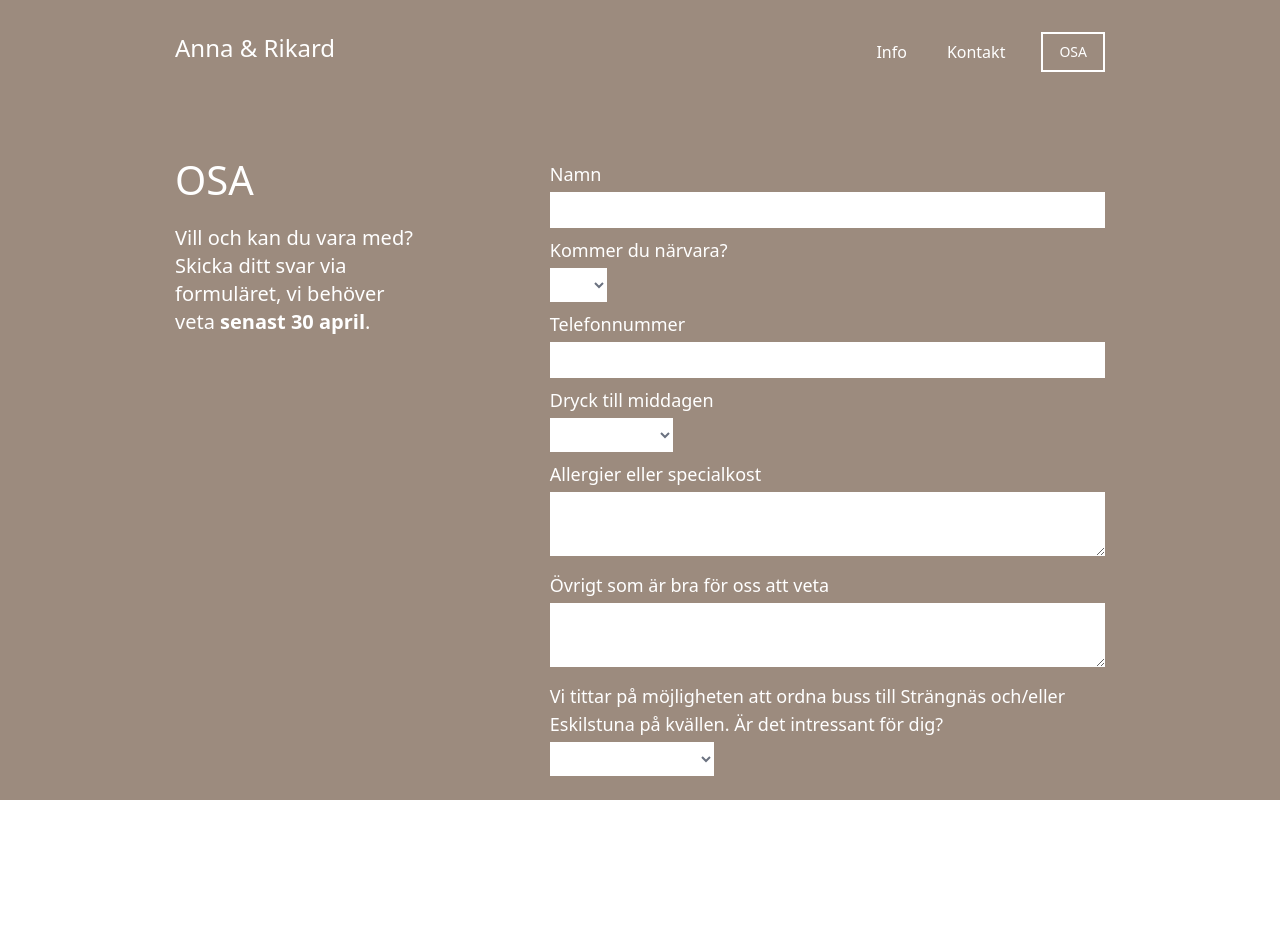
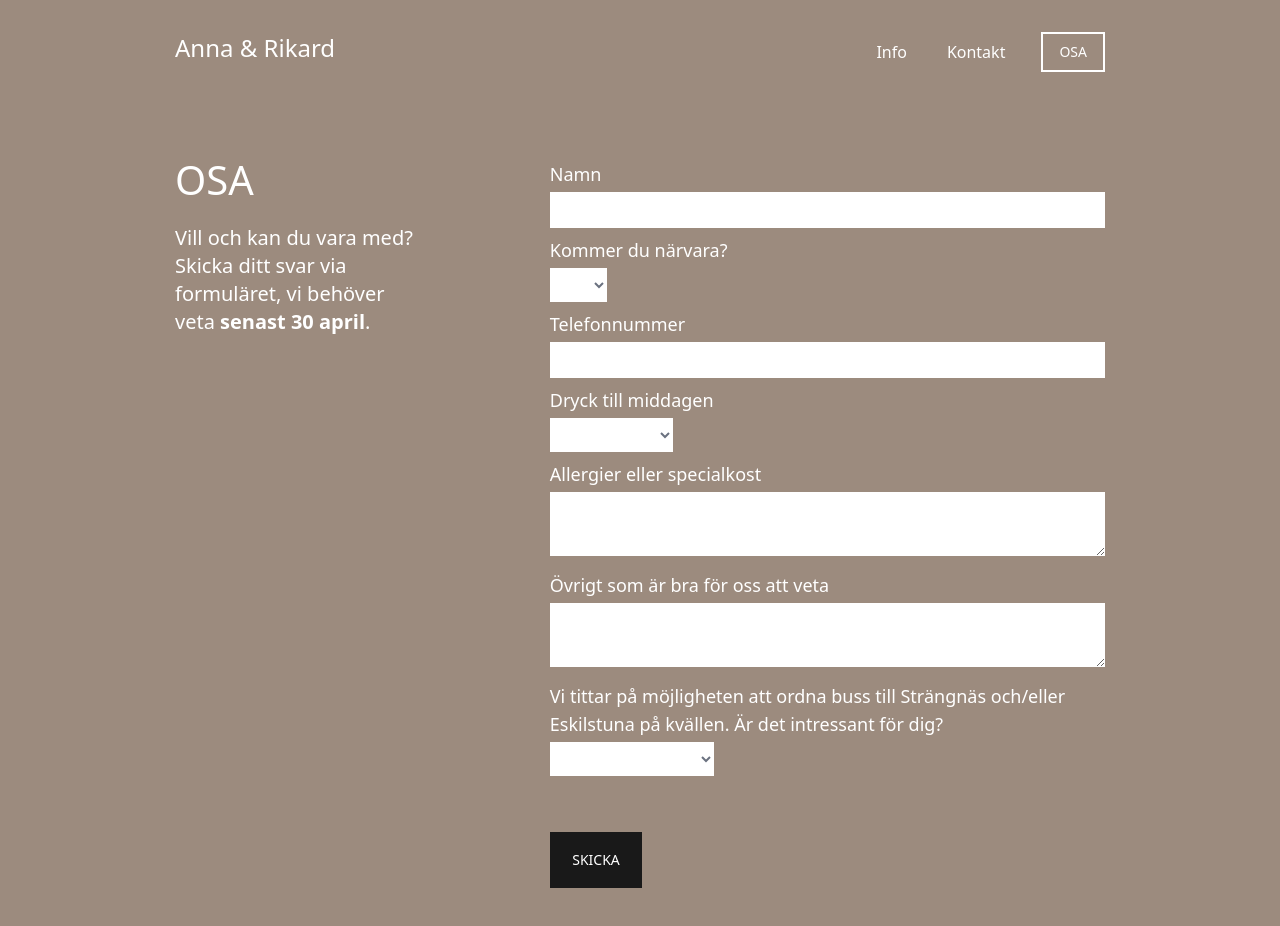
Before and after one commit to annarehnman/brollopssida, a Vue app: page /osa in a window 1280 px wide. Shown: the top 926 px of the page. Before the commit the page ends 800 px from the top, so only its background shows below. Built offline with nearby package versions, Linux system fonts and the light colour scheme.

Commit message:
osa form min height

```diff
--- a/src/components/forms/OsaForm.vue
+++ b/src/components/forms/OsaForm.vue
@@ -1,5 +1,5 @@
 <template>
-  <form ref="form" @submit.prevent="checkForm" class="text-lg ">
+  <form ref="form" @submit.prevent="checkForm" class="text-lg">
     <div class="space-y-2">
       <div>
         <label for="name">Namn</label>
@@ -8,7 +8,6 @@
       <div>
         <label for="osa">Kommer du närvara?</label><br>
         <select v-model="osa" name="osa" :disabled="success" class="bg-white text-gray-500 p-1 mt-1">
-          <option disabled selected value class="text-white"></option>
           <option value="Ja" class="w-full p-1 pl-2">Ja</option>
           <option value="Nej" class="w-full p-1 pl-2">Nej</option>
         </select>
@@ -20,7 +19,6 @@
       <div>
         <label for="drink">Dryck till middagen</label><br>
         <select v-model="drink" name="drink" :disabled="success" class="bg-white text-gray-500 p-1 mt-1">
-          <option disabled selected value class="text-white"></option>
           <option value="Alkohol" class="w-full p-1 pl-2">Alkohol</option>
           <option value="Alkoholfritt" class="w-full p-1 pl-2">Alkoholfritt</option>
         </select>
@@ -36,19 +34,18 @@
       <div>
         <label for="bus">Vi tittar på möjligheten att ordna buss till Strängnäs och/eller Eskilstuna på kvällen. Är det intressant för dig?</label><br>
         <select v-model="bus" name="bus" :disabled="success" class="bg-white text-gray-500 p-1 mt-1">
-          <option disabled selected value class="text-white"></option>
-          <option value="Nej" class="w-full p-1 pl-2 text-gray-500">Nej</option>
           <option value="Ja, till Strängnäs" class="w-full p-1 pl-2">Ja, till Strängnäs</option>
           <option value="Ja, till Eskilstuna" class="w-full p-1 pl-2">Ja, till Eskilstuna</option>
+          <option value="Nej" class="w-full p-1 pl-2 text-gray-500">Nej</option>
         </select>
       </div>
     </div>
-    <!-- BUTTON -->
+    <!-- button -->
     <div v-if="!checking && !success" class="flex justify-center lg:justify-start mt-10 lg:mt-14">
       <input type="submit" value="SKICKA"
       class="w-full md:w-1/3 lg:w-1/6 py-4 bg-nearblack border-2 border-nearblack text-white hover:bg-darkbeige hover:border-white hover:text-white text-sm">
     </div>
-    <!-- ERROR MSG -->
+    <!-- error msg -->
     <div class="text-center lg:text-left text-base mt-10 lg:mt-14">
       <div v-if="errors.length">
         <b>Tack, men det saknas info!</b>
--- a/src/components/navbar/Navbar.vue
+++ b/src/components/navbar/Navbar.vue
@@ -5,20 +5,18 @@
 
 
 <script>
-import NavBrand from '../navbar/NavBrand.vue';
 import NavDark from './NavDark.vue';
 import NavLight from './NavLight.vue';
 
 export default {
   name: 'Navbar',
   components: {
-    NavBrand,
     NavLight,
     NavDark
   },
   computed: {
     navLight() {
-      return this.$store.state.navLight;
+      return this.$store.state.navLight
     }
   }
 };
--- a/src/views/About.vue
+++ b/src/views/About.vue
@@ -83,7 +83,7 @@ export default {
   name: 'About',
   computed: {
     navLight() {
-      return this.$store.state.navLight;
+      return this.$store.state.navLight
     }
   },
   mounted () {
--- a/src/views/Contact.vue
+++ b/src/views/Contact.vue
@@ -73,7 +73,7 @@ export default {
   name: 'Contact',
   computed: {
     navLight() {
-      return this.$store.state.navLight;
+      return this.$store.state.navLight
     }
   },
   mounted () {
--- a/src/views/Home.vue
+++ b/src/views/Home.vue
@@ -44,7 +44,7 @@ export default {
   name: 'Home',
   computed: {
     navLight() {
-      return this.$store.state.navLight;
+      return this.$store.state.navLight
     }
   },
   mounted () {
--- a/src/views/OSA.vue
+++ b/src/views/OSA.vue
@@ -1,5 +1,5 @@
 <template>
-  <section class="bg-darkbeige h-full overflow-auto text-white p-5 pb-20 pt-32 lg:pt-40 font-light">
+  <section class="bg-darkbeige text-white min-h-full p-5 pb-10 lg:pb-20 pt-32 lg:pt-40 font-light">
     <div class="md:w-3/4 mx-auto lg:flex lg:space-x-32">
       <div class="lg:block lg:w-1/3 space-y-2 lg:space-y-6 text-center lg:text-left">
         <h1 class="text-4.5xl">OSA</h1>
@@ -21,7 +21,7 @@ export default {
   name: 'OSA',
   computed: {
     navLight() {
-      return this.$store.state.navLight;
+      return this.$store.state.navLight
     }
   },
   mounted () {
```
Also changed, not shown: src/components/navbar/NavLight.vue (+5 -4 lines).
